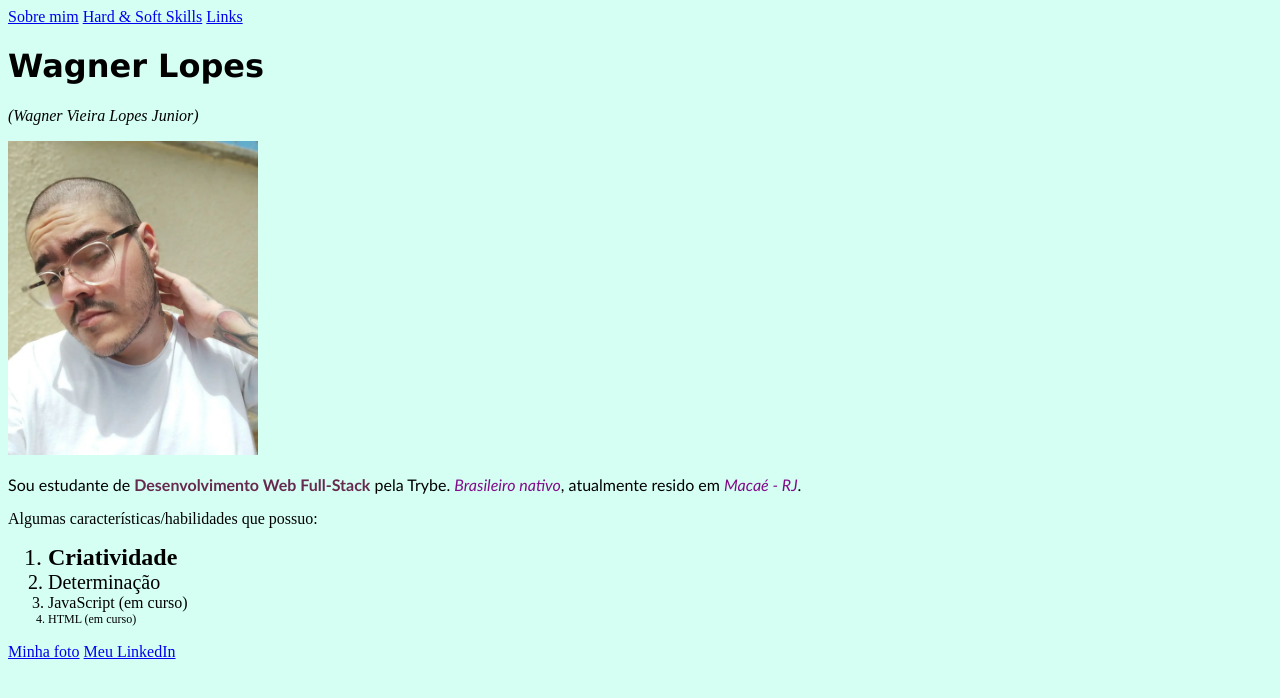
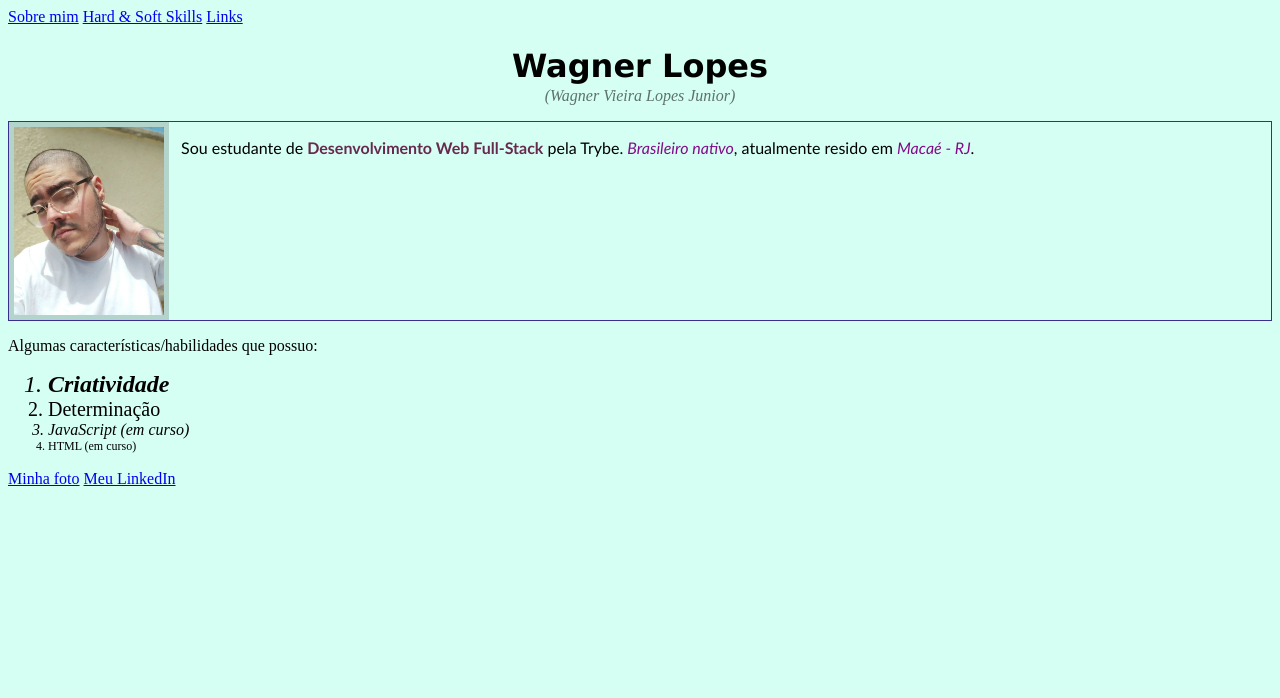
Before and after one commit to wagnerlopesbr/wagnerlopesbr.github.io, a plain HTML site: page index.html in a window 1280 px wide. Drawn offline with Linux system fonts and the light colour scheme.

Commit message:
exercício dia2.3 - layout e box model no portfólio web

```diff
--- a/index.html
+++ b/index.html
@@ -11,12 +11,17 @@
   <a href="#sobreMim">Sobre mim</a>
   <a href="#skills">Hard & Soft Skills</a>
   <a href="#links">Links</a>
-  <h1 id="name">Wagner Lopes</h1>
-  <p><em>(Wagner Vieira Lopes Junior)</em></p>
-  <img src="eu careca.png" id="eu careca.png" width="250px" alt="Wagner Lopes alisando seus cabelos pós-corte">
-  <p id="sobreMim">Sou estudante de <strong style="color: #672A4E;">Desenvolvimento Web Full-Stack</strong> pela Trybe.
-    <em style="font-style:italic; color: #820B8A;">Brasileiro nativo</em>, atualmente resido em <em
-      style="font-style:italic; color: #820B8A;">Macaé - RJ</em>.</p>
+  <div>
+    <h1 id="name">Wagner Lopes</h1>
+    <p id="subname"><em>(Wagner Vieira Lopes Junior)</em></p>
+    <div class="fotoEDescricao" id="quadro"><img src="eu careca.png" id="eucareca" width="150px" alt="Wagner Lopes alisando seus cabelos pós-corte">
+      <p id="sobreMim">Sou estudante de <strong style="color: #672A4E;">Desenvolvimento Web Full-Stack</strong> pela
+        Trybe.
+        <em style="font-style:italic; color: #820B8A;">Brasileiro nativo</em>, atualmente resido em <em
+          style="font-style:italic; color: #820B8A;">Macaé - RJ</em>.
+      </p>
+    </div>
+  </div>
   <p id="skills">Algumas características/habilidades que possuo:</p>
   <ol>
     <li class="criatividade"><strong>Criatividade</strong></li>
--- a/style.css
+++ b/style.css
@@ -1,21 +1,53 @@
-#name{
-    font-family:'Lucida Sans', 'Lucida Sans Regular', 'Lucida Grande', 'Lucida Sans Unicode', Geneva, Verdana, sans-serif;
+  #name {
+    font-family: 'Lucida Sans', 'Lucida Sans Regular', 'Lucida Grande', 'Lucida Sans Unicode', Geneva, Verdana, sans-serif;
+    text-align: center;
   }
-  #sobreMim{
+
+  #sobreMim {
     font-family: 'Gill Sans', 'Gill Sans MT', Calibri, 'Trebuchet MS', sans-serif;
+    margin-left: 172px;
+    margin-right: 5px;
   }
-  body{
+
+  body {
     background-color: #D5FFF3;
   }
-  .criatividade{
+
+  .criatividade {
     font-size: 24px;
   }
-  .determinacao{
+
+  .determinacao {
     font-size: 20px;
   }
-  .javascript{
+
+  .javascript {
     font-size: 16px;
   }
-  .html{
+
+  .html {
     font-size: 12px;
   }
+
+  div #quadro {
+    border: 1px solid rgb(56, 47, 145);
+  }
+
+  .fotoEDescricao {
+    height: 198px;
+  }
+
+  #eucareca {
+    float: left;
+    padding: 5px;
+    background-color: #b2d4cb;
+  }
+
+  #subname{
+    margin-top: -20px;
+    text-align: center;
+    color: rgba(0, 0, 0, 0.562);
+  }
+  ol li:nth-child(odd){
+    font-style: italic;
+  }
```
